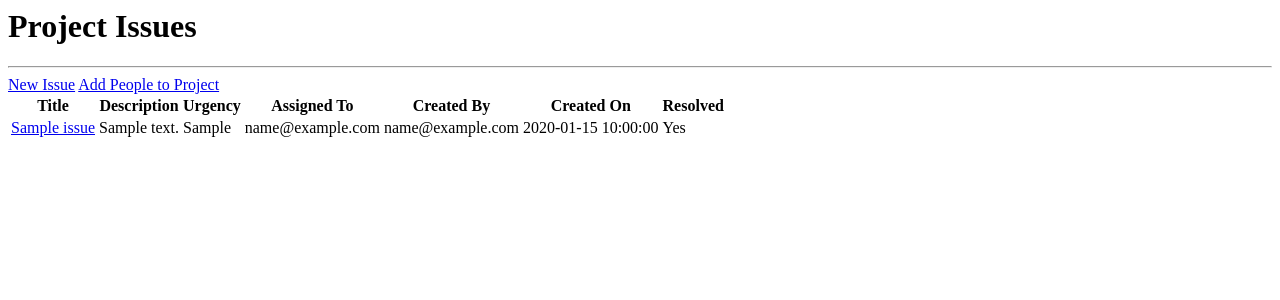
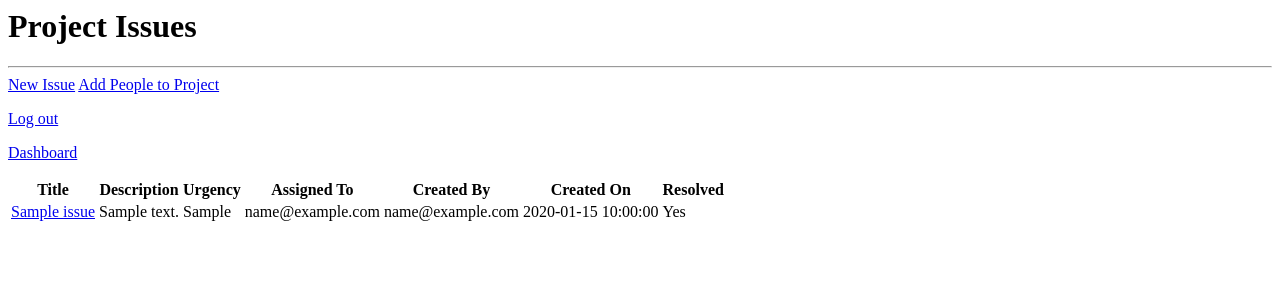
Before and after one commit to ZuranA/Project, a Flask app: page /project/1/issues in a window 1280 px wide. Shown: the top 300 px of the page. Run offline with Flask 3, Linux system fonts and the light colour scheme; a user stored in the database is signed in; tables that the repository leaves empty hold one stand-in row (values such as "Sample post").

Commit message:
Update project_issues.html

```diff
--- a/templates/project_issues.html
+++ b/templates/project_issues.html
@@ -36,4 +36,6 @@
       </tr>
     {% endfor %}
   </tbody>
+  <p><a href="/logout">Log out</a></p>
+<p><a href="{{ url_for('dashboard') }}">Dashboard</a></p>
 </table>
```
